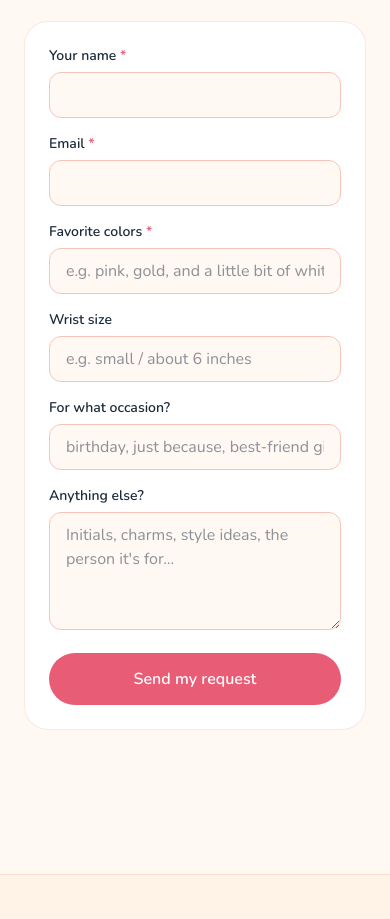
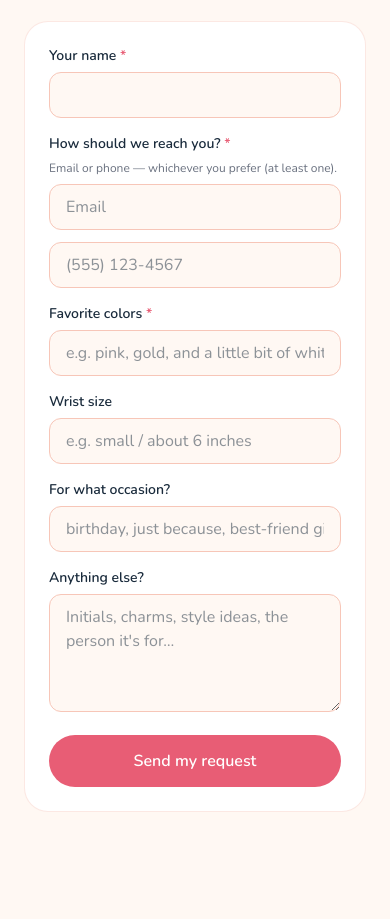
Before and after one commit to markcabs26/axloxo, a Next.js app: page /custom in a window 390 px wide. Shown: the part 820-1739 px from the top of the page. Built offline with nearby package versions, Linux system fonts and the light colour scheme.

Commit message:
Accept email or phone on custom-order form

```diff
--- a/src/app/api/custom-request/route.ts
+++ b/src/app/api/custom-request/route.ts
@@ -5,14 +5,20 @@ const TO_EMAIL = process.env.CUSTOM_REQUEST_TO ?? "mark@payready.com";
 export async function POST(req: NextRequest) {
   const body = await req.json();
 
-  const { name, email, colors, size, occasion, notes } = body as Record<
+  const { name, email, phone, colors, size, occasion, notes } = body as Record<
     string,
     string
   >;
 
-  if (!name?.trim() || !email?.trim() || !colors?.trim()) {
+  if (!name?.trim() || !colors?.trim()) {
     return NextResponse.json(
-      { error: "Please fill in your name, email, and colors." },
+      { error: "Please fill in your name and colors." },
+      { status: 400 }
+    );
+  }
+  if (!email?.trim() && !phone?.trim()) {
+    return NextResponse.json(
+      { error: "Please give us either an email or a phone number." },
       { status: 400 }
     );
   }
@@ -20,7 +26,8 @@ export async function POST(req: NextRequest) {
   const submission = {
     receivedAt: new Date().toISOString(),
     name,
-    email,
+    email: email || "(not provided)",
+    phone: phone || "(not provided)",
     colors,
     size: size || "(not specified)",
     occasion: occasion || "(not specified)",
@@ -41,11 +48,12 @@ export async function POST(req: NextRequest) {
         body: JSON.stringify({
           from: process.env.RESEND_FROM ?? "Axloxo <orders@axloxo.com>",
           to: [TO_EMAIL],
-          reply_to: email,
+          reply_to: email || undefined,
           subject: `Custom bracelet request from ${name}`,
           text: [
             `Name: ${name}`,
-            `Email: ${email}`,
+            `Email: ${submission.email}`,
+            `Phone: ${submission.phone}`,
             `Colors: ${colors}`,
             `Size: ${submission.size}`,
             `Occasion: ${submission.occasion}`,
--- a/src/app/custom/page.tsx
+++ b/src/app/custom/page.tsx
@@ -15,7 +15,12 @@ export default function CustomPage() {
     setStatus("sending");
     setError(null);
     const form = e.currentTarget;
-    const data = Object.fromEntries(new FormData(form));
+    const data = Object.fromEntries(new FormData(form)) as Record<string, string>;
+    if (!data.email?.trim() && !data.phone?.trim()) {
+      setStatus("error");
+      setError("Please give us either an email or a phone number.");
+      return;
+    }
     try {
       const res = await fetch("/api/custom-request", {
         method: "POST",
@@ -93,7 +98,18 @@ export default function CustomPage() {
           className="bg-white rounded-3xl border border-accent/40 p-6 sm:p-8 space-y-4"
         >
           <Field label="Your name" name="name" required />
-          <Field label="Email" name="email" type="email" required />
+          <div>
+            <p className="text-sm font-semibold mb-1.5">
+              How should we reach you? <span className="text-brand">*</span>
+            </p>
+            <p className="text-xs text-muted mb-2">
+              Email or phone — whichever you prefer (at least one).
+            </p>
+            <div className="grid sm:grid-cols-2 gap-3">
+              <Field label="Email" name="email" type="email" hideLabel />
+              <Field label="Phone" name="phone" type="tel" hideLabel placeholder="(555) 123-4567" />
+            </div>
+          </div>
           <Field
             label="Favorite colors"
             name="colors"
@@ -141,22 +157,27 @@ function Field({
   type = "text",
   placeholder,
   required,
+  hideLabel,
 }: {
   label: string;
   name: string;
   type?: string;
   placeholder?: string;
   required?: boolean;
+  hideLabel?: boolean;
 }) {
   return (
     <div>
-      <label className="block text-sm font-semibold mb-1.5">
-        {label} {required && <span className="text-brand">*</span>}
-      </label>
+      {!hideLabel && (
+        <label className="block text-sm font-semibold mb-1.5">
+          {label} {required && <span className="text-brand">*</span>}
+        </label>
+      )}
       <input
         name={name}
         type={type}
-        placeholder={placeholder}
+        placeholder={placeholder ?? (hideLabel ? label : undefined)}
+        aria-label={hideLabel ? label : undefined}
         required={required}
         className="w-full rounded-xl border border-accent bg-background px-4 py-2.5 focus:border-brand focus:outline-none"
       />
```
